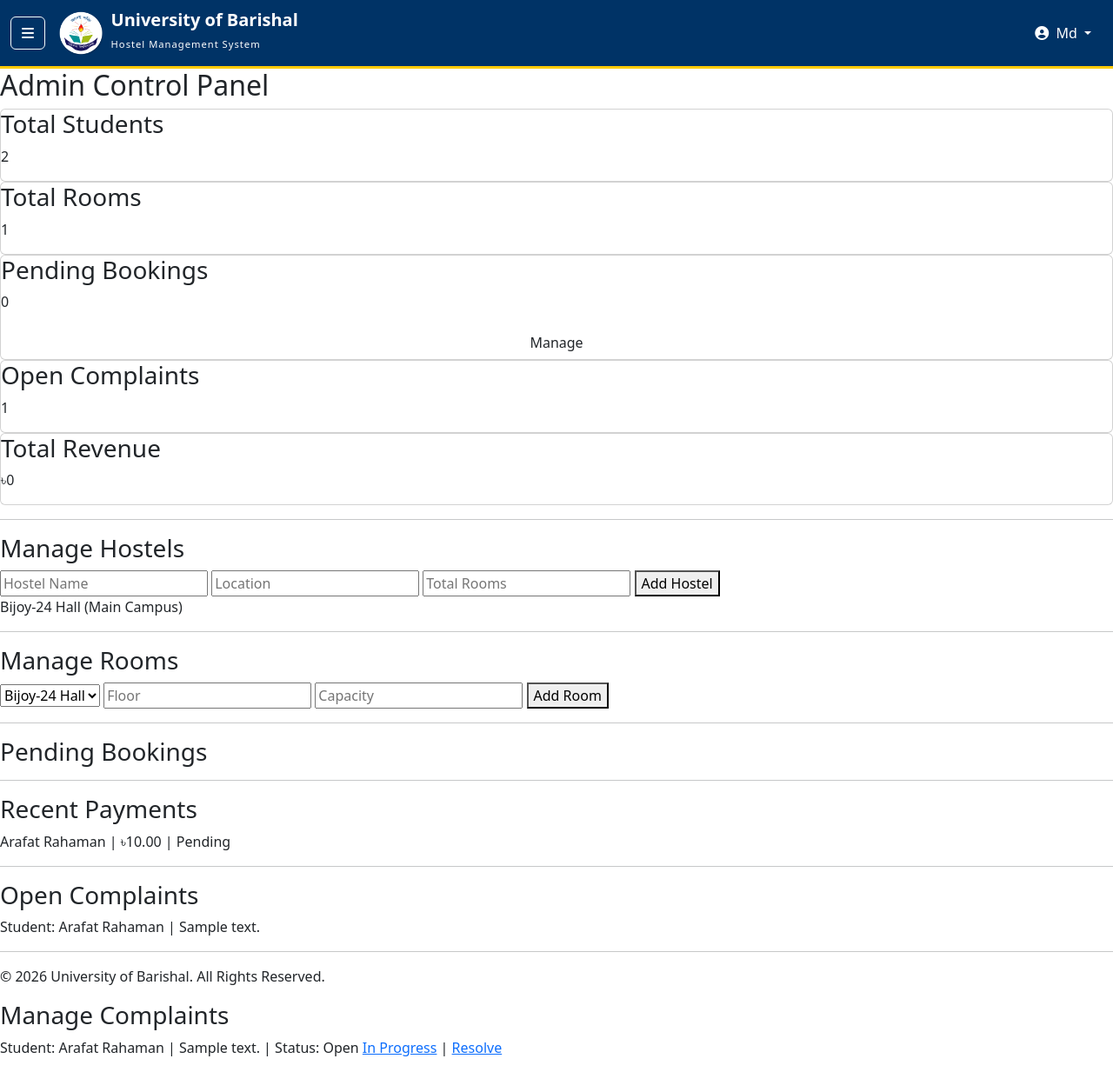
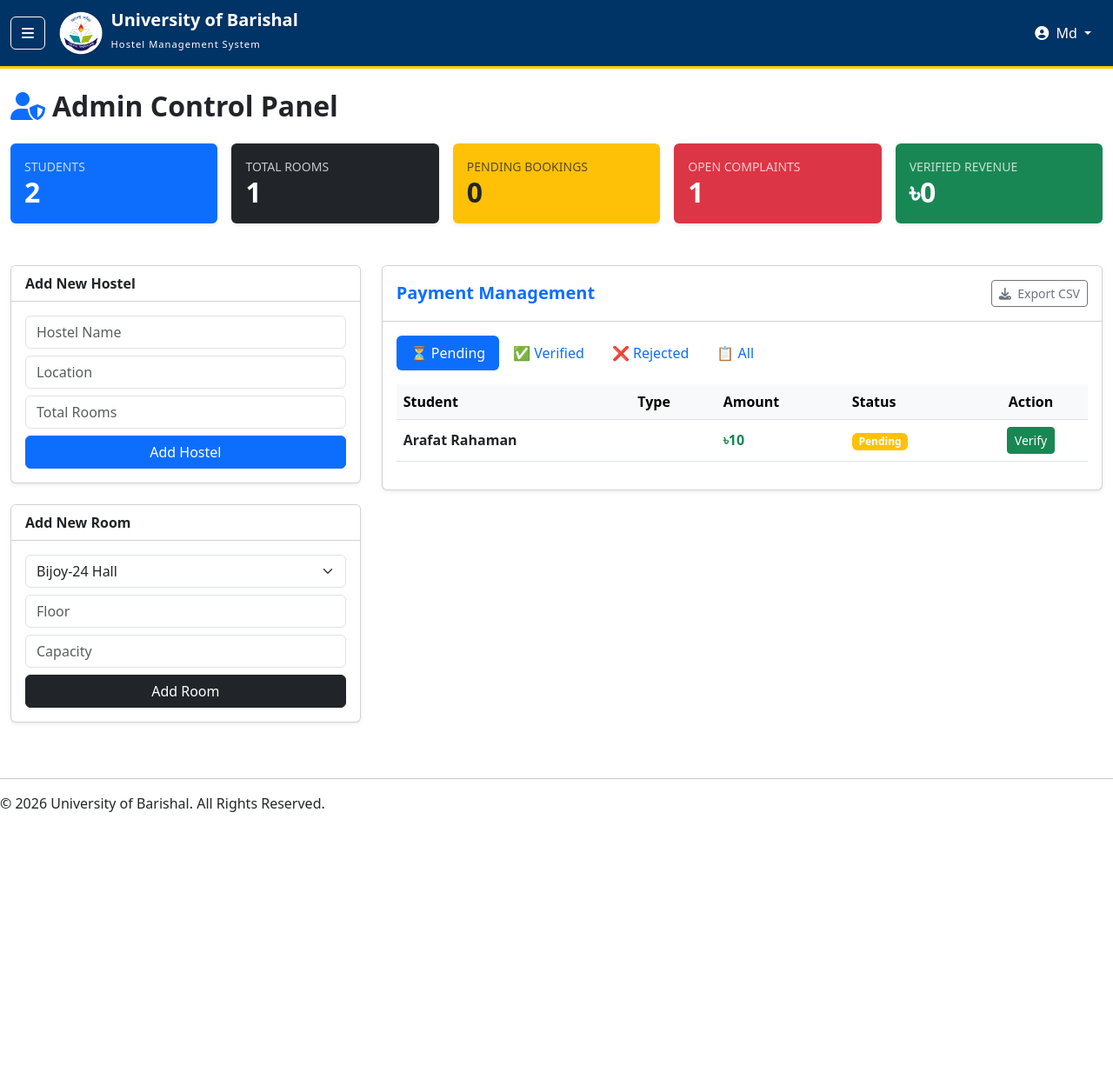
Before and after one commit to arafat-rahaman047/hostel-management-system, a PHP site: page /templates/dashboard/admin.php in a window 1280 px wide. Shown: the whole page at 87% size. After the commit the page ends 934 px from the top, so only its background shows below. Run offline with PHP 8.4, Linux system fonts and the light colour scheme; a user stored in the database is signed in; data comes from the database, SQL or seed files in the repository; tables that the repository leaves empty hold one stand-in row (values such as "Sample post"); data that the repository does not hold is empty.

Commit message:
added add_room.php

```diff
--- a/templates/dashboard/admin.php
+++ b/templates/dashboard/admin.php
@@ -1,184 +1,166 @@
 <?php
+include "../../includes/db.php";
 include "../../includes/auth.php";
-include "../../includes/db.php";
 include "../../includes/header.php";
 
-if($_SESSION['role'] != "AdminOfficer"){
-    die("Access Denied");
+// Access Control
+if ($_SESSION['role'] != "AdminOfficer") {
+    die("<div class='container mt-5'><div class='alert alert-danger'>Access Denied: Admin Officers Only.</div></div>");
 }
 
-// Statistics
+// --- Statistics Logic ---
 $totalStudents = $conn->query("SELECT COUNT(*) AS total FROM Users WHERE role='Student'")->fetch_assoc()['total'];
 $totalRooms = $conn->query("SELECT COUNT(*) AS total FROM Rooms")->fetch_assoc()['total'];
 $pendingBookings = $conn->query("SELECT COUNT(*) AS total FROM Bookings WHERE status='Pending'")->fetch_assoc()['total'];
 $totalComplaints = $conn->query("SELECT COUNT(*) AS total FROM Complaints WHERE status!='Resolved'")->fetch_assoc()['total'];
-$totalRevenue = $conn->query("SELECT SUM(amount) AS total FROM Payments WHERE status='Completed'")->fetch_assoc()['total'] ?? 0;
+$totalRevenue = $conn->query("SELECT SUM(amount) AS total FROM Payments WHERE status='Verified'")->fetch_assoc()['total'] ?? 0;
+
+// --- Payment Filter Logic ---
+$pstatus = $_GET['pstatus'] ?? 'Pending';
+$where_clause = ($pstatus !== 'all') ? "WHERE p.status = '$pstatus'" : "";
+$payments = $conn->query("
+    SELECT p.*, u.name AS student_name, s.student_reg_id
+    FROM Payments p
+    JOIN Students s ON p.student_id = s.student_id
+    JOIN Users u ON s.user_id = u.user_id
+    $where_clause
+    ORDER BY p.payment_date DESC
+");
 ?>
 
-<h2>Admin Control Panel</h2>
+<div class="container-fluid py-4">
+    <h2 class="fw-bold mb-4"><i class="fas fa-user-shield me-2 text-primary"></i>Admin Control Panel</h2>
 
-<div class="dashboard-container">
-
-    <div class="card">
-        <h3>Total Students</h3>
-        <p><?php echo $totalStudents; ?></p>
+    <div class="row g-3 mb-5">
+        <div class="col-md-2.4 col-lg">
+            <div class="card border-0 shadow-sm bg-primary text-white p-3">
+                <small class="text-uppercase opacity-75">Students</small>
+                <h2 class="fw-bold mb-0"><?php echo $totalStudents; ?></h2>
+            </div>
+        </div>
+        <div class="col-md-2.4 col-lg">
+            <div class="card border-0 shadow-sm bg-dark text-white p-3">
+                <small class="text-uppercase opacity-75">Total Rooms</small>
+                <h2 class="fw-bold mb-0"><?php echo $totalRooms; ?></h2>
+            </div>
+        </div>
+        <div class="col-md-2.4 col-lg">
+            <div class="card border-0 shadow-sm bg-warning text-dark p-3">
+                <small class="text-uppercase opacity-75">Pending Bookings</small>
+                <h2 class="fw-bold mb-0"><?php echo $pendingBookings; ?></h2>
+            </div>
+        </div>
+        <div class="col-md-2.4 col-lg">
+            <div class="card border-0 shadow-sm bg-danger text-white p-3">
+                <small class="text-uppercase opacity-75">Open Complaints</small>
+                <h2 class="fw-bold mb-0"><?php echo $totalComplaints; ?></h2>
+            </div>
+        </div>
+        <div class="col-md-2.4 col-lg">
+            <div class="card border-0 shadow-sm bg-success text-white p-3">
+                <small class="text-uppercase opacity-75">Verified Revenue</small>
+                <h2 class="fw-bold mb-0">৳<?php echo number_format($totalRevenue); ?></h2>
+            </div>
+        </div>
     </div>
 
-    <div class="card">
-        <h3>Total Rooms</h3>
-        <p><?php echo $totalRooms; ?></p>
+    <div class="row">
+        <div class="col-lg-4">
+            <div class="card shadow-sm mb-4">
+                <div class="card-header bg-white fw-bold">Add New Hostel</div>
+                <div class="card-body">
+                    <form method="POST" action="../../api/add_hostel.php">
+                        <input type="text" name="name" class="form-control mb-2" placeholder="Hostel Name" required>
+                        <input type="text" name="location" class="form-control mb-2" placeholder="Location">
+                        <input type="number" name="total_rooms" class="form-control mb-2" placeholder="Total Rooms">
+                        <button type="submit" class="btn btn-primary w-100">Add Hostel</button>
+                    </form>
+                </div>
+            </div>
+
+            <div class="card shadow-sm mb-4">
+                <div class="card-header bg-white fw-bold">Add New Room</div>
+                <div class="card-body">
+                    <form method="POST" action="../../api/add_room.php">
+                        <select name="hostel_id" class="form-select mb-2">
+                            <?php
+                            $hlist = $conn->query("SELECT * FROM Hostels");
+                            while ($h = $hlist->fetch_assoc())
+                                echo "<option value='{$h['hostel_id']}'>{$h['name']}</option>";
+                            ?>
+                        </select>
+                        <input type="number" name="floor" class="form-control mb-2" placeholder="Floor">
+                        <input type="number" name="capacity" class="form-control mb-2" placeholder="Capacity">
+                        <button type="submit" class="btn btn-dark w-100">Add Room</button>
+                    </form>
+                </div>
+            </div>
+        </div>
+
+        <div class="col-lg-8">
+            <div class="card shadow-sm">
+                <div class="card-header bg-white d-flex justify-content-between align-items-center py-3">
+                    <h5 class="mb-0 fw-bold text-primary">Payment Management</h5>
+                    <a href="../../api/payment_report.php" class="btn btn-outline-secondary btn-sm">
+                        <i class="fas fa-download me-1"></i> Export CSV
+                    </a>
+                </div>
+                <div class="card-body">
+                    <ul class="nav nav-pills mb-3">
+                        <li class="nav-item"><a class="nav-link <?php echo ($pstatus === 'Pending') ? 'active' : ''; ?>"
+                                href="?pstatus=Pending">⏳ Pending</a></li>
+                        <li class="nav-item"><a
+                                class="nav-link <?php echo ($pstatus === 'Verified') ? 'active' : ''; ?>"
+                                href="?pstatus=Verified">✅ Verified</a></li>
+                        <li class="nav-item"><a
+                                class="nav-link <?php echo ($pstatus === 'Rejected') ? 'active' : ''; ?>"
+                                href="?pstatus=Rejected">❌ Rejected</a></li>
+                        <li class="nav-item"><a class="nav-link <?php echo ($pstatus === 'all') ? 'active' : ''; ?>"
+                                href="?pstatus=all">📋 All</a></li>
+                    </ul>
+
+                    <div class="table-responsive">
+                        <table class="table table-hover align-middle">
+                            <thead class="table-light">
+                                <tr>
+                                    <th>Student</th>
+                                    <th>Type</th>
+                                    <th>Amount</th>
+                                    <th>Status</th>
+                                    <th class="text-center">Action</th>
+                                </tr>
+                            </thead>
+                            <tbody>
+                                <?php while ($p = $payments->fetch_assoc()):
+                                    $badge = match ($p['status']) { 'Verified' => 'success', 'Pending' => 'warning', 'Rejected' => 'danger', default => 'secondary'};
+                                    ?>
+                                    <tr>
+                                        <td>
+                                            <strong><?php echo htmlspecialchars($p['student_name']); ?></strong><br>
+                                            <small
+                                                class="text-muted"><?php echo htmlspecialchars($p['transaction_id']); ?></small>
+                                        </td>
+                                        <td><?php echo $p['payment_type']; ?></td>
+                                        <td class="fw-bold text-success">৳<?php echo number_format($p['amount']); ?></td>
+                                        <td><span class="badge bg-<?php echo $badge; ?>"><?php echo $p['status']; ?></span>
+                                        </td>
+                                        <td class="text-center">
+                                            <?php if ($p['status'] === 'Pending'): ?>
+                                                <a href="../../api/verify_payment.php?id=<?php echo $p['payment_id']; ?>&action=verify"
+                                                    class="btn btn-success btn-sm">Verify</a>
+                                            <?php else: ?>
+                                                <span class="text-muted small">Processed</span>
+                                            <?php endif; ?>
+                                        </td>
+                                    </tr>
+                                <?php endwhile; ?>
+                            </tbody>
+                        </table>
+                    </div>
+                </div>
+            </div>
+        </div>
     </div>
-
-    <div class="card">
-        <h3>Pending Bookings</h3>
-        <p><?php echo $pendingBookings; ?></p>
-        <a href="#bookingSection" class="btn">Manage</a>
-    </div>
-
-    <div class="card">
-        <h3>Open Complaints</h3>
-        <p><?php echo $totalComplaints; ?></p>
-    </div>
-
-    <div class="card">
-        <h3>Total Revenue</h3>
-        <p>৳<?php echo $totalRevenue; ?></p>
-    </div>
-
 </div>
 
-<hr>
-
-<!-- Manage Hostels -->
-<h3>Manage Hostels</h3>
-
-<form method="POST" action="../../api/add_hostel.php">
-    <input type="text" name="name" placeholder="Hostel Name" required>
-    <input type="text" name="location" placeholder="Location">
-    <input type="number" name="total_rooms" placeholder="Total Rooms">
-    <button type="submit">Add Hostel</button>
-</form>
-
-<?php
-$hostels = $conn->query("SELECT * FROM Hostels");
-while($h = $hostels->fetch_assoc()):
-?>
-<p>
-<?php echo $h['name']; ?> (<?php echo $h['location']; ?>)
-</p>
-<?php endwhile; ?>
-
-<hr>
-
-<!-- Manage Rooms -->
-<h3>Manage Rooms</h3>
-
-<form method="POST" action="../../api/add_room.php">
-    <select name="hostel_id">
-        <?php
-        $hlist = $conn->query("SELECT * FROM Hostels");
-        while($h = $hlist->fetch_assoc()):
-        ?>
-        <option value="<?php echo $h['hostel_id']; ?>">
-            <?php echo $h['name']; ?>
-        </option>
-        <?php endwhile; ?>
-    </select>
-    <input type="number" name="floor" placeholder="Floor">
-    <input type="number" name="capacity" placeholder="Capacity">
-    <button type="submit">Add Room</button>
-</form>
-
-<hr>
-
-<!-- Pending Bookings -->
-<h3 id="bookingSection">Pending Bookings</h3>
-
-<?php
-$bookings = $conn->query("
-SELECT B.booking_id, U.name, B.room_id
-FROM Bookings B
-JOIN Students S ON B.student_id=S.student_id
-JOIN Users U ON S.user_id=U.user_id
-WHERE B.status='Pending'
-");
-
-while($b = $bookings->fetch_assoc()):
-?>
-<p>
-Student: <?php echo $b['name']; ?> |
-Room: <?php echo $b['room_id']; ?>
-
-<a href="../../api/approve_booking.php?id=<?php echo $b['booking_id']; ?>">Approve</a> |
-<a href="../../api/reject_booking.php?id=<?php echo $b['booking_id']; ?>">Reject</a>
-</p>
-<?php endwhile; ?>
-
-<hr>
-
-<!-- Payment Monitoring -->
-<h3>Recent Payments</h3>
-
-<?php
-$payments = $conn->query("
-SELECT P.amount, P.status, U.name
-FROM Payments P
-JOIN Students S ON P.student_id=S.student_id
-JOIN Users U ON S.user_id=U.user_id
-ORDER BY P.payment_date DESC
-LIMIT 5
-");
-
-while($p = $payments->fetch_assoc()):
-?>
-<p>
-<?php echo $p['name']; ?> |
-৳<?php echo $p['amount']; ?> |
-<?php echo $p['status']; ?>
-</p>
-<?php endwhile; ?>
-
-<hr>
-
-<!-- Complaint Monitoring -->
-<h3>Open Complaints</h3>
-
-<?php
-$complaints = $conn->query("
-SELECT C.description, U.name
-FROM Complaints C
-JOIN Students S ON C.student_id=S.student_id
-JOIN Users U ON S.user_id=U.user_id
-WHERE C.status!='Resolved'
-");
-
-while($c = $complaints->fetch_assoc()):
-?>
-<p>
-Student: <?php echo $c['name']; ?> |
-<?php echo $c['description']; ?>
-</p>
-<?php endwhile; ?>
-
 <?php include "../../includes/footer.php"; ?>
-<h3>Manage Complaints</h3>
-
-<?php
-$complaints = $conn->query("
-SELECT C.complaint_id, C.description, C.status, U.name
-FROM Complaints C
-JOIN Students S ON C.student_id=S.student_id
-JOIN Users U ON S.user_id=U.user_id
-");
-
-while($c = $complaints->fetch_assoc()):
-?>
-<p>
-Student: <?php echo $c['name']; ?> |
-<?php echo $c['description']; ?> |
-Status: <?php echo $c['status']; ?>
-
-<a href="../../api/update_complaint.php?id=<?php echo $c['complaint_id']; ?>&status=InProgress">In Progress</a> |
-<a href="../../api/update_complaint.php?id=<?php echo $c['complaint_id']; ?>&status=Resolved">Resolve</a>
-</p>
-<?php endwhile; ?>
```
Also changed, not shown: api/add_room.php (added, +25 -0 lines), templates/admin.php (+17 -13 lines).
